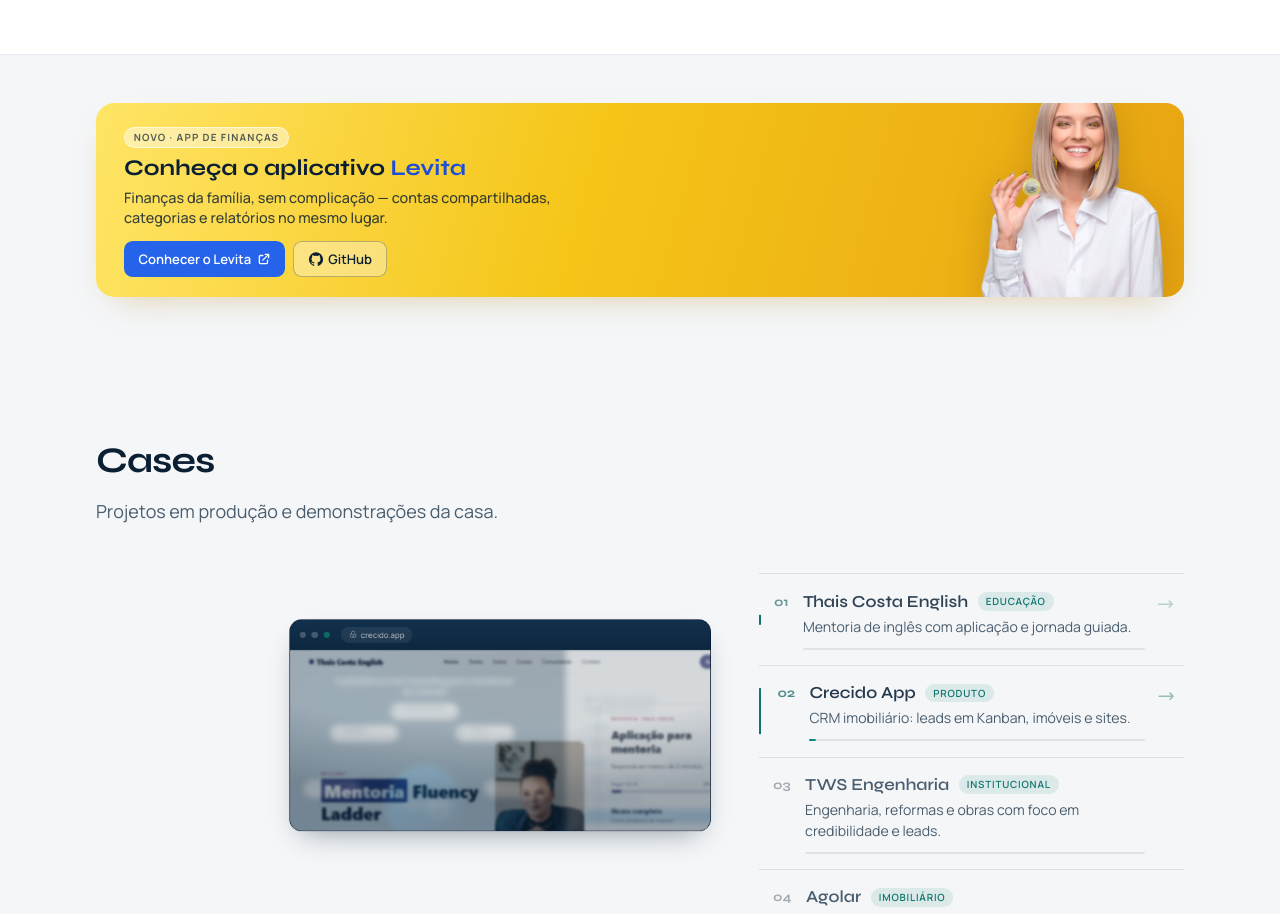
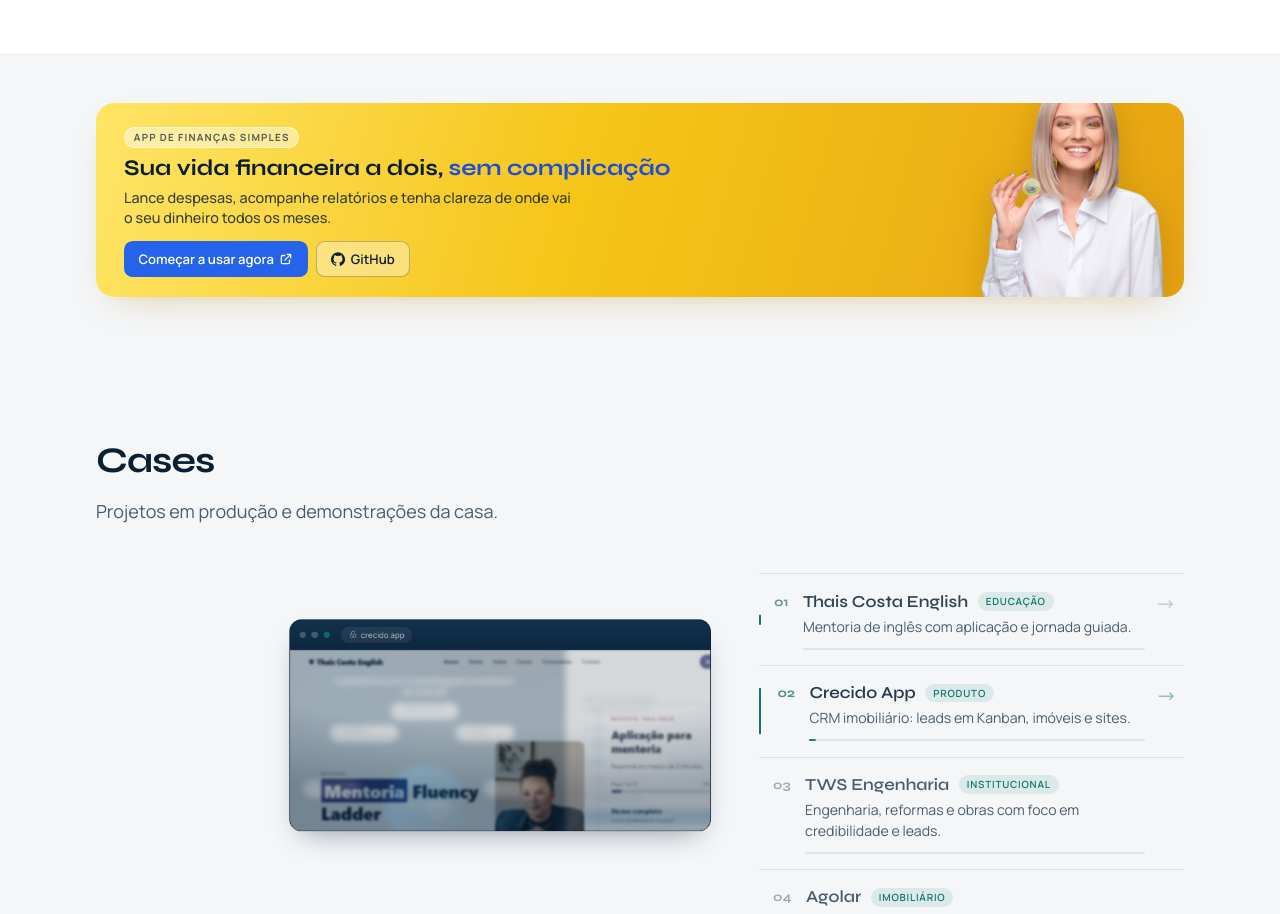
Before and after one commit to thiagodevsilva/thiago-landing, a Vue app: page / in a window 1280 px wide. Shown: the part 2140-3054 px from the top of the page. Built offline with nearby package versions, Linux system fonts and the light colour scheme.

Commit message:
chore: Banner Levita

```diff
--- a/src/components/LevitaPromo.vue
+++ b/src/components/LevitaPromo.vue
@@ -5,12 +5,12 @@
         <div class="lv-bg" aria-hidden="true" />
 
         <div class="lv-content">
-          <p class="lv-badge">Novo · App de finanças</p>
+          <p class="lv-badge">App de finanças simples</p>
           <h3 id="levita-promo-title" class="lv-title">
-            Conheça o aplicativo <span class="lv-brand">Levita</span>
+            Sua vida financeira a dois, <span class="lv-brand">sem complicação</span>
           </h3>
           <p class="lv-tagline">
-            Finanças da família, sem complicação — contas compartilhadas, categorias e relatórios no mesmo lugar.
+            Lance despesas, acompanhe relatórios e tenha clareza de onde vai o seu dinheiro todos os meses.
           </p>
 
           <div class="lv-actions">
@@ -20,7 +20,7 @@
               rel="noopener noreferrer"
               class="lv-btn lv-btn--primary"
             >
-              Conhecer o Levita
+              Começar a usar agora
               <svg class="h-3.5 w-3.5" viewBox="0 0 24 24" fill="none" stroke="currentColor" aria-hidden="true">
                 <path stroke-linecap="round" stroke-linejoin="round" stroke-width="2.2" d="M10 6H6a2 2 0 00-2 2v10a2 2 0 002 2h10a2 2 0 002-2v-4M14 4h6m0 0v6m0-6L10 14" />
               </svg>
```
